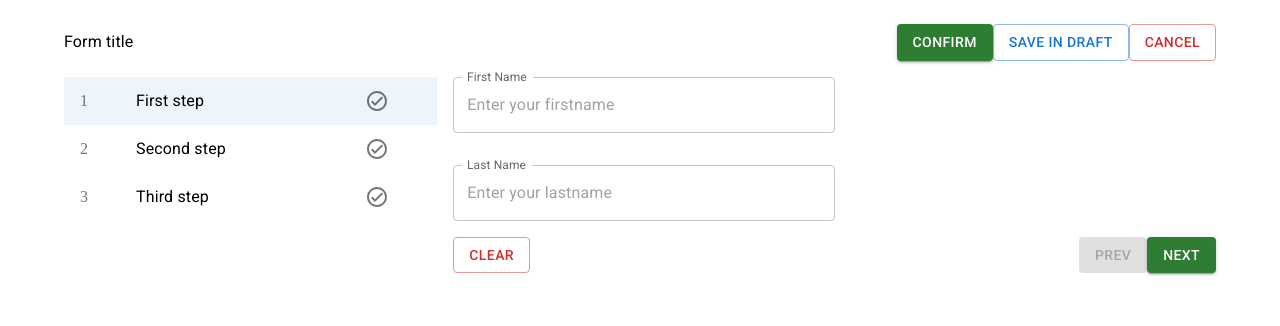
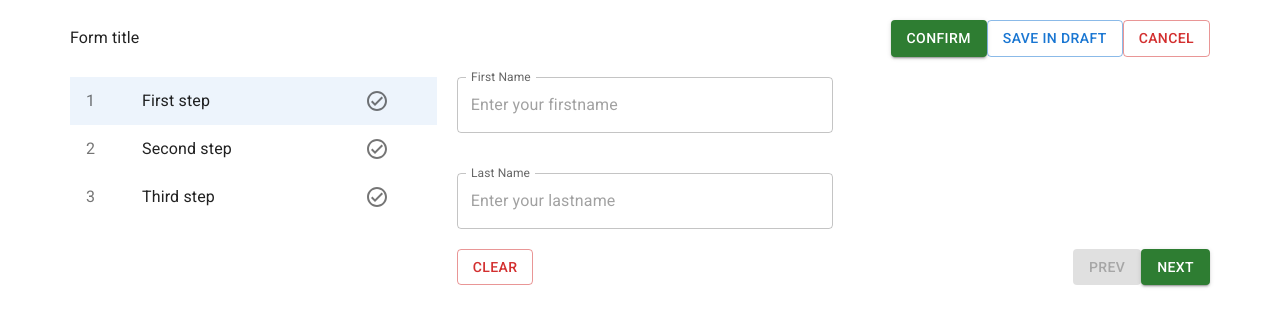
Before and after one commit to emilsultanov/react-multi-step-form, a React (Create React App) app: page / in a window 1280 px wide. Shown: the top 326 px of the page. Built offline with nearby package versions, Linux system fonts and the light colour scheme.

Commit message:
create theme config and add it to ThemeProvider

```diff
--- /dev/null
+++ b/src/configs/theme.ts
@@ -0,0 +1,24 @@
+import {createTheme, responsiveFontSizes} from "@mui/material";
+
+const theme = createTheme({
+  spacing: 10,
+  mixins: {
+    toolbar: {
+      '*': {
+        margin: 0,
+        padding: 0
+      },
+      'html': {
+        width: '100vw',
+        height: '100vh',
+        scrollBehavior: 'smooth',
+      },
+      '#root': {
+        width: '100%',
+        height: '100%'
+      }
+    }
+  }
+});
+
+export const themeWithResponsiveFonts = responsiveFontSizes(theme);
--- a/src/index.tsx
+++ b/src/index.tsx
@@ -1,12 +1,21 @@
 import React from 'react';
 import ReactDOM from 'react-dom';
+import {RecoilRoot} from "recoil";
+import {CssBaseline} from "@mui/material";
+import {ThemeProvider} from "@mui/material/styles";
+
 import App from './App';
-import {RecoilRoot} from "recoil";
+
+import {themeWithResponsiveFonts} from "./configs/theme";
+
 
 ReactDOM.render(
   <React.StrictMode>
     <RecoilRoot>
-      <App/>
+      <ThemeProvider theme={themeWithResponsiveFonts}>
+        <CssBaseline/>
+        <App/>
+      </ThemeProvider>
     </RecoilRoot>
   </React.StrictMode>,
   document.getElementById('root')
```
